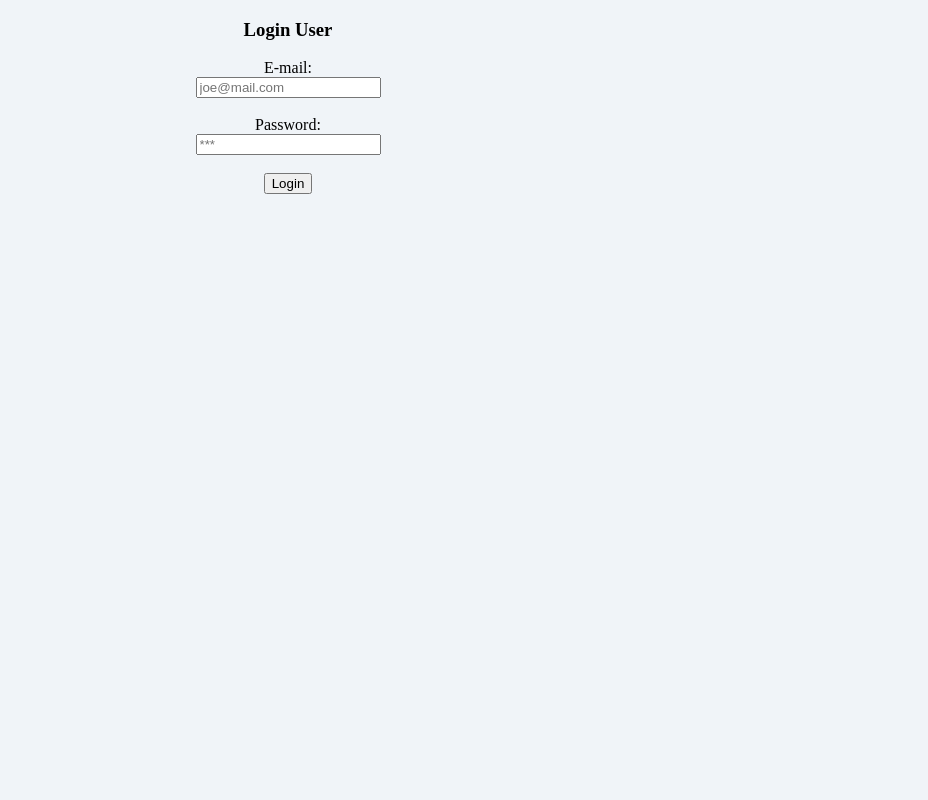
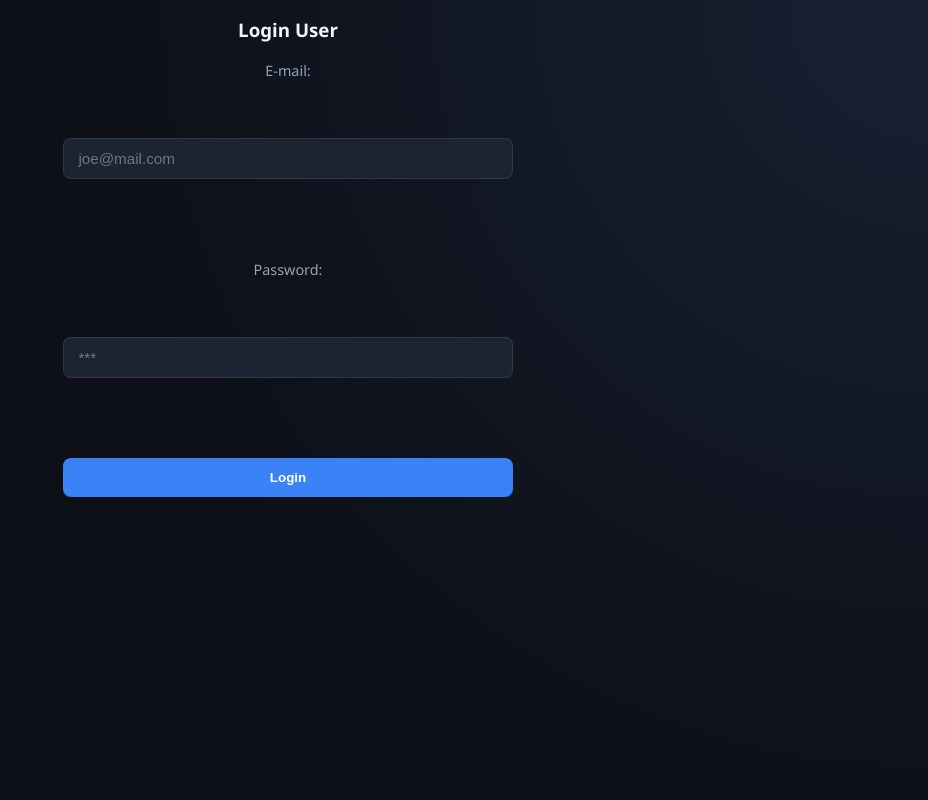
Before and after one commit to alvarosolarte136-ui/main-store, a PHP site: page /main-store/src/signin.html in a window 1280 px wide. Shown: the whole page, without its empty margins (352-1280 px from the left). Run offline with PHP 8.4, Linux system fonts and the light colour scheme.

Commit message:
Final Project

```diff
--- a/index.html
+++ b/index.html
@@ -1,10 +1,11 @@
 <!DOCTYPE html>
-<html lang="en">
+<html lang="es">
 <head>
     <meta charset="UTF-8">
     <meta name="viewport" content="width=, initial-scale=1.0">
     <title>Main Store</title>
     <link rel="icon" type=image/png href="../src/icon/logo-tienda.png">
+    <link rel="stylesheet" href="src/css/style.css">
 </head>
 <body>
     <a href="src/signin.html">Sign in</a>  |
--- /dev/null
+++ b/src/css/style.css
@@ -0,0 +1,145 @@
+:root {
+  --bg-main: #0d1017;
+  --bg-surface: #151a24;
+  --bg-surface-2: #1c2331;
+  --text-main: #f1f5f9;
+  --text-muted: #94a3b8;
+  --primary: #3b82f6;
+  --primary-hover: #2563eb;
+  --success: #22c55e;
+  --danger: #ef4444;
+  --border: rgba(148, 163, 184, 0.16);
+  --radius: 12px;
+  --shadow: 0 12px 30px rgba(0, 0, 0, 0.35);
+}
+
+* {
+  box-sizing: border-box;
+  margin: 0;
+  padding: 0;
+}
+
+body {
+  font-family: "Segoe UI", system-ui, -apple-system, sans-serif;
+  background: radial-gradient(circle at top right, #172033 0%, var(--bg-main) 55%);
+  color: var(--text-main);
+  min-height: 100vh;
+  line-height: 1.5;
+  padding: 1rem;
+}
+
+/* Encabezados y Contenedores */
+h1, h2, h3 {
+  margin-bottom: 1rem;
+  color: var(--text-main);
+}
+
+.container, main {
+  max-width: 1000px;
+  margin: 2rem auto;
+  background: var(--bg-surface);
+  border: 1px solid var(--border);
+  border-radius: var(--radius);
+  padding: 2rem;
+  box-shadow: var(--shadow);
+}
+
+/* Formularios */
+form {
+  display: flex;
+  flex-direction: column;
+  gap: 1rem;
+  max-width: 450px;
+  margin: 0 auto;
+}
+
+label {
+  font-size: 0.9rem;
+  color: var(--text-muted);
+}
+
+input[type="text"],
+input[type="password"],
+input[type="email"],
+input[type="file"],
+select {
+  width: 100%;
+  padding: 0.7rem 0.9rem;
+  background: var(--bg-surface-2);
+  border: 1px solid var(--border);
+  border-radius: 8px;
+  color: var(--text-main);
+  font-size: 0.95rem;
+  outline: none;
+}
+
+input:focus, select:focus {
+  border-color: var(--primary);
+}
+
+/* Botones */
+button, input[type="submit"], .btn {
+  padding: 0.75rem 1.2rem;
+  background: var(--primary);
+  color: #fff;
+  border: none;
+  border-radius: 8px;
+  font-weight: 600;
+  cursor: pointer;
+  text-decoration: none;
+  display: inline-flex;
+  align-items: center;
+  gap: 0.5rem;
+  justify-content: center;
+}
+
+button:hover, input[type="submit"]:hover, .btn:hover {
+  background: var(--primary-hover);
+}
+
+a {
+  color: var(--primary);
+  text-decoration: none;
+}
+
+a:hover {
+  text-decoration: underline;
+}
+
+/* Tablas */
+table {
+  width: 100%;
+  border-collapse: collapse;
+  margin-top: 1.5rem;
+}
+
+th, td {
+  padding: 0.8rem 1rem;
+  text-align: left;
+  border-bottom: 1px solid var(--border);
+}
+
+th {
+  background: var(--bg-surface-2);
+  color: var(--text-muted);
+  font-size: 0.85rem;
+  text-transform: uppercase;
+}
+
+img {
+  max-width: 100%;
+}
+
+img[src*="photos"] {
+  width: 45px;
+  height: 45px;
+  border-radius: 50%;
+  object-fit: cover;
+}
+
+/* Ocultar acciones si es rol cliente */
+.role-cliente .actions-col,
+.role-cliente .btn-edit,
+.role-cliente .btn-delete {
+  display: none !important;
+}
--- a/src/home.php
+++ b/src/home.php
@@ -13,7 +13,8 @@ include('../settings/database.php');
 <head>
     <meta charset="UTF-8">
     <meta name="viewport" content="width=, initial-scale=1.0">
-    <title>Document</title>
+    <title>Home</title>
+    <link rel="stylesheet" href="css/style.css">
 </head>
 <body>
     <center>
--- a/src/signin.html
+++ b/src/signin.html
@@ -13,7 +13,9 @@
 
 <meta name="viewport" content="width=device-width, initial-scale=1.0">
 
-<title>Document</title>
+<title>Login User</title>
+
+<link rel="stylesheet" href="css/style.css">
 
 </head>
 
--- a/src/signup.html
+++ b/src/signup.html
@@ -5,6 +5,7 @@
     <meta name="viewport" content="width=device-width, initial-scale=1.0">
     <title>Main Store - Register user</title>
     <link rel="icon" type=image/png href="../src/icons/logo-tienda.png">
+    <link rel="stylesheet" href="css/style.css">
 </head>
 <body>
    <h3>Register user form</form></h3>
```
Also changed, not shown: src/edit_user.php (+7 -0 lines), src/list_users.php (+66 -46 lines), src/role_access.php (added, +130 -0 lines), src/photos/3156789099.jpg (added), src/photos/3176889703.jpg.
